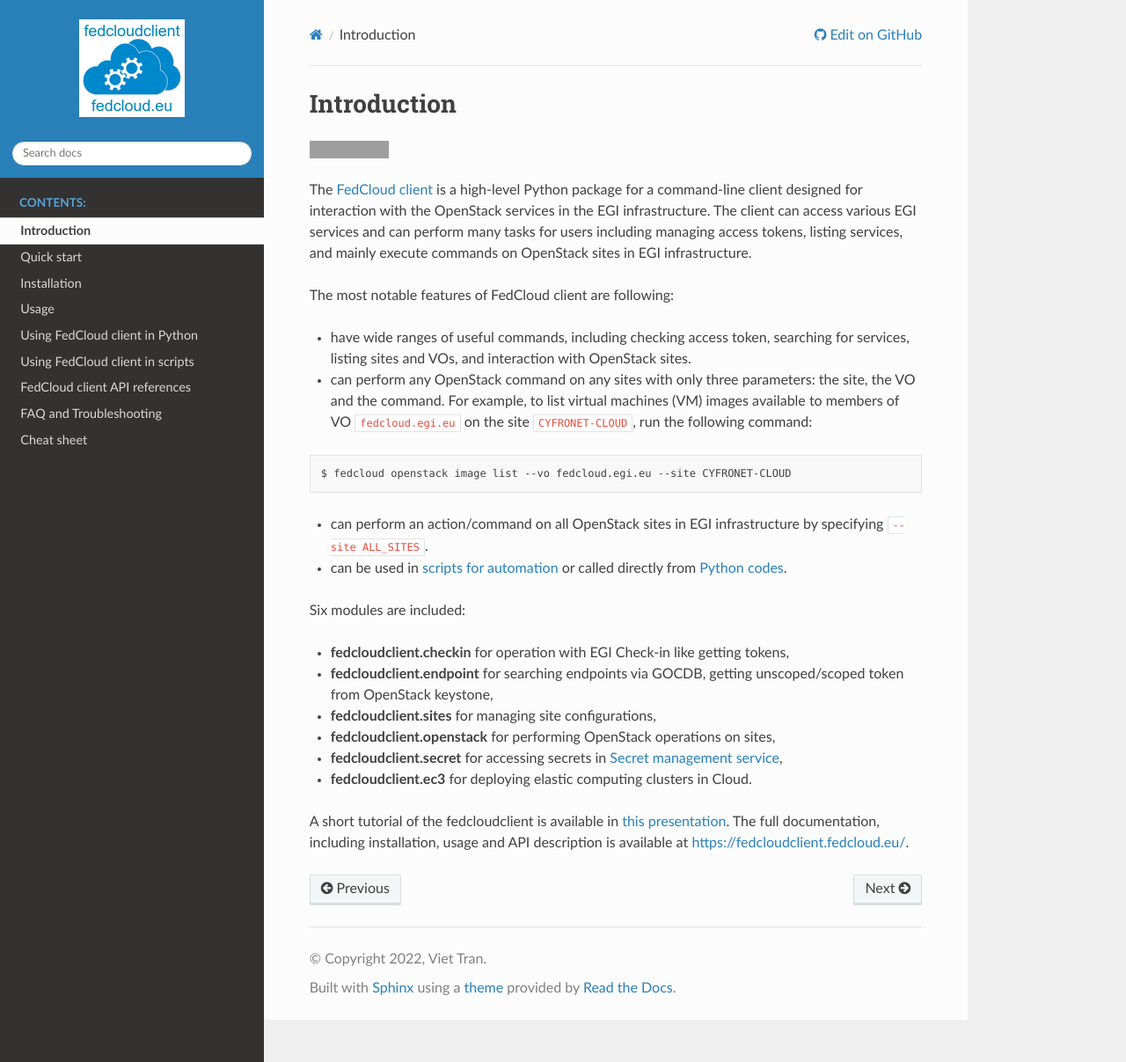
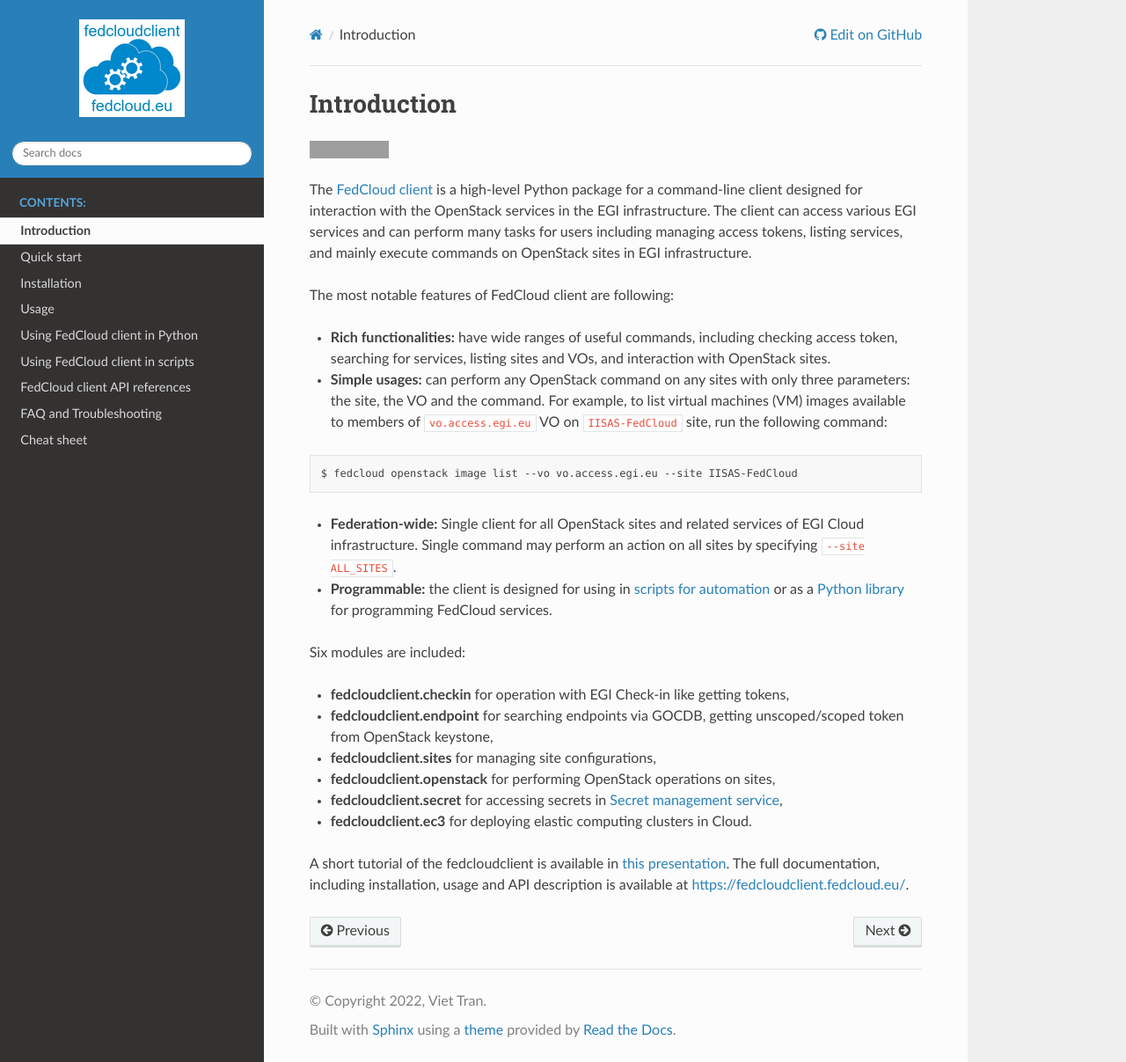
Before and after one commit to tdviet/fedcloudclient, a Sphinx documentation site: the page built from docs/intro.rst, in a window 1280 px wide and 1207 px high. Shown: the whole window at 88% size. Built offline with Sphinx 7.4.7 and the Read the Docs theme 2.0.0, drawn with Linux system fonts in a browser that asks for light colours; grey boxes are pictures that could not be loaded.

Commit message:
Updating intro

```diff
--- a/docs/intro.rst
+++ b/docs/intro.rst
@@ -11,21 +11,24 @@
 
 The most notable features of FedCloud client are following:
 
-* have wide ranges of useful commands, including checking access token, searching for services, listing sites and VOs,
-  and interaction with OpenStack sites.
+* **Rich functionalities:** have wide ranges of useful commands, including checking access token, searching for
+  services, listing sites and VOs, and interaction with OpenStack sites.
 
-* can perform any OpenStack command on any sites with only three parameters: the site, the VO and the command. For
-  example, to list virtual machines (VM) images available to members of VO ``fedcloud.egi.eu`` on the site ``CYFRONET-CLOUD``,
-  run the following command:
+* **Simple usages:** can perform any OpenStack command on any sites with only three parameters: the site, the VO
+  and the command. For example, to list virtual machines (VM) images available to members of ``vo.access.egi.eu`` VO
+  on ``IISAS-FedCloud`` site, run the following command:
 
 ::
 
-   $ fedcloud openstack image list --vo fedcloud.egi.eu --site CYFRONET-CLOUD
+   $ fedcloud openstack image list --vo vo.access.egi.eu --site IISAS-FedCloud
 
-* can perform an action/command on all OpenStack sites in EGI infrastructure by specifying :code:`--site ALL_SITES`.
+* **Federation-wide:** Single client for all OpenStack sites and related services of EGI Cloud infrastructure.
+  Single command may perform an action on all sites by specifying :code:`--site ALL_SITES`.
 
-* can be used in `scripts for automation <https://fedcloudclient.fedcloud.eu/scripts.html>`_ or called directly
-  from `Python codes <https://fedcloudclient.fedcloud.eu/development.html>`_.
+* **Programmable:** the client is designed for using in
+  `scripts for automation <https://fedcloudclient.fedcloud.eu/scripts.html>`_
+  or as a `Python library <https://fedcloudclient.fedcloud.eu/development.html>`_
+  for programming FedCloud services.
 
 Six modules are included:
 
```
